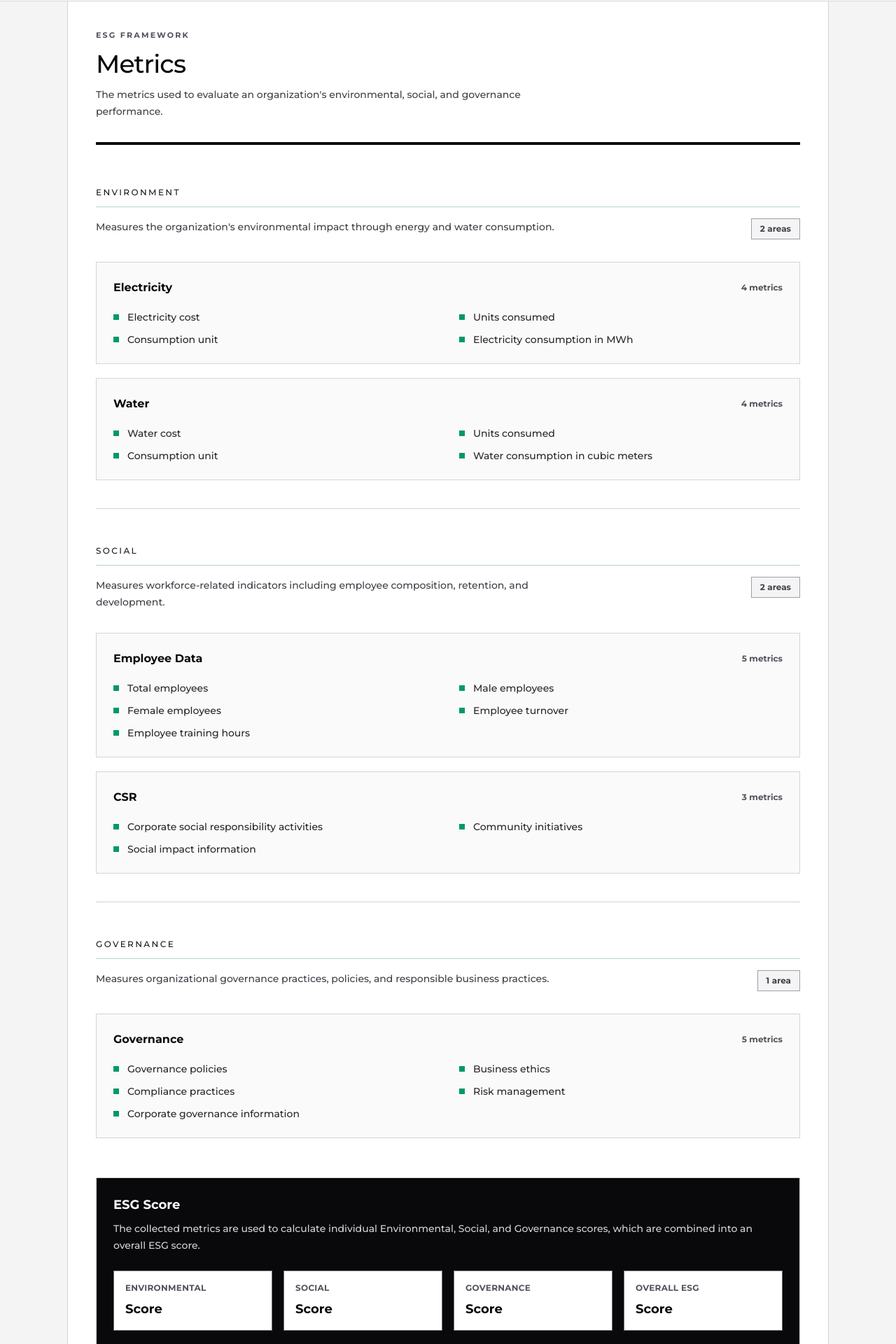
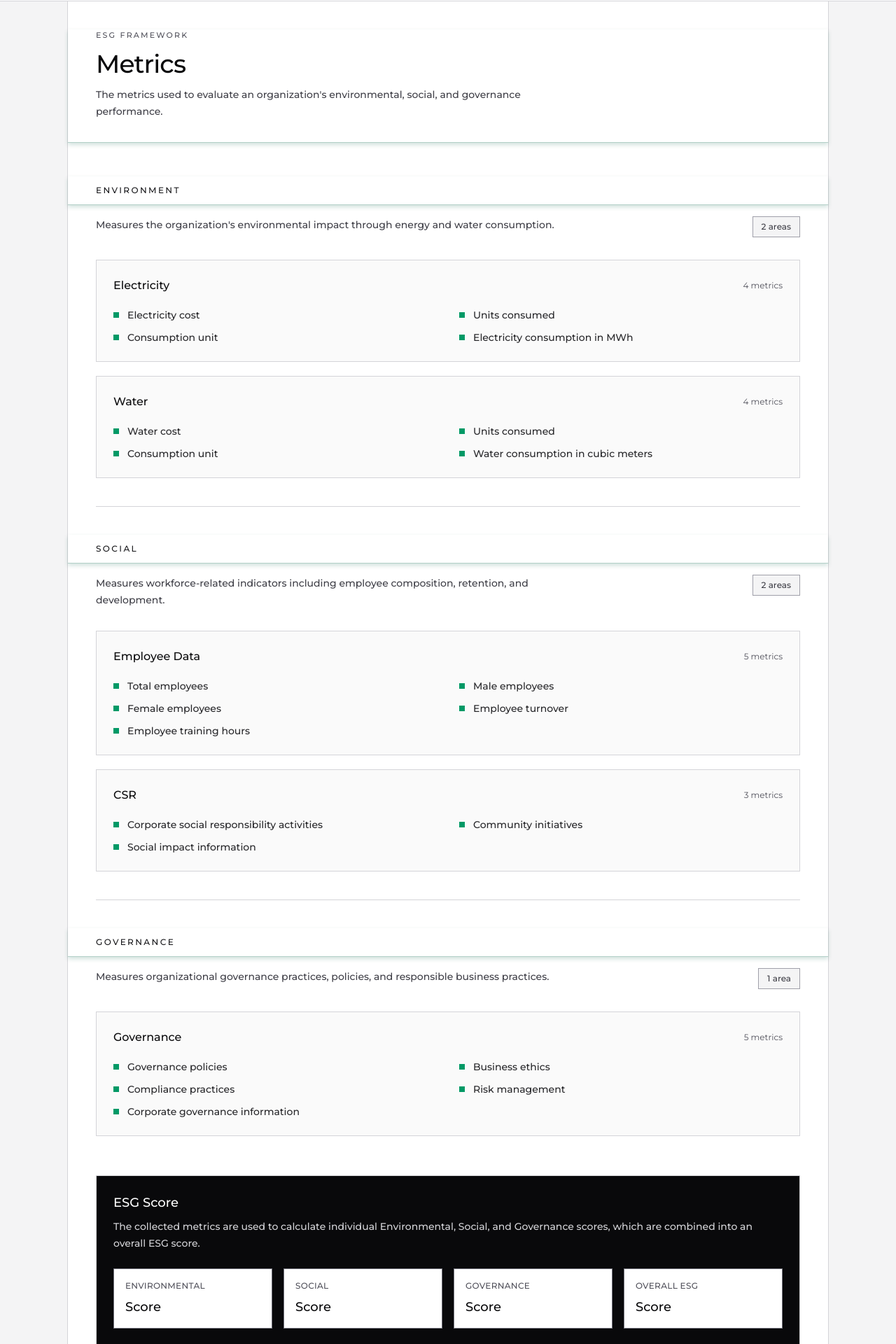
Before and after one commit to Alorik/verde, a Next.js app: page /metrics in a window 1280 px wide. Shown: the part 62-1982 px from the top of the page at 70% size. Built offline with nearby package versions, Linux system fonts and the light colour scheme; no server answers.

Commit message:
fix: metrics

```diff
--- a/app/(dashboard)/assessments/[assessmentId]/page.tsx
+++ b/app/(dashboard)/assessments/[assessmentId]/page.tsx
@@ -638,7 +638,7 @@ export default function AssessmentDetail({
 
   return (
     <div className="bg-zinc-100 px-">
-      <div className="mx-12 border-x border-zinc-300 bg-white py-10 sm:px-10">
+      <div className="mx-12 border-x border-emerald-800/30 bg-white py-10 sm:px-10">
         {/* Breadcrumb */}
 
         <motion.div
@@ -665,7 +665,7 @@ export default function AssessmentDetail({
           </Link>
         </motion.div>
 
-        <div className="sticky top-12 z-20 -mx-10 bg-white border-b border-emerald-500/40">
+        <div className="sticky top-12 z-20 -mx-10 bg-white border-b border-emerald-800/30 shadow-[0_3px_6px_rgba(6,95,70,0.18)]">
           <motion.p
             initial={{ opacity: 0 }}
             animate={{ opacity: 1 }}
@@ -673,12 +673,12 @@ export default function AssessmentDetail({
               duration: 0.4,
               delay: 0.05,
             }}
-            className="pt-6 text-[11px] font-medium uppercase tracking-[0.2em] text-zinc-600 mx-12"
+            className="pt-6 text-[11px] font-medium uppercase tracking-[0.2em] text-zinc-600 mx-10"
           >
             Assessment record
           </motion.p>
 
-          <div className="mt-3 grid grid-cols-[minmax(0,1fr)_auto_auto_auto_minmax(0,1fr)] items-center gap-6  pb-8 mx-12">
+          <div className="mt-3 grid grid-cols-[minmax(0,1fr)_auto_auto_auto_minmax(0,1fr)] items-center gap-6  pb-8 mx-10">
             <motion.h1
               initial={{
                 opacity: 0,
--- a/app/(dashboard)/assessments/page.tsx
+++ b/app/(dashboard)/assessments/page.tsx
@@ -185,12 +185,12 @@ export default function AssessmentsPage() {
   ).length;
 
   return (
-    <main className="bg-zinc-100 px-12">
-      <div className="mx-12 border-x border-zinc-300 bg-white py-10 sm:px-10">
+    <main className="bg-zinc-100">
+      <div className="mx-12 border-x border-emerald-800/30 min-h-screen  bg-white pt-10 sm:px-10">
         {/* Header */}
-          <div className="flex flex-col gap-6 border-b-4 border-zinc-950 pb-8 sm:flex-row sm:items-end sm:justify-between">
-            <div>
-              <p className="text-[11px] font-medium uppercase tracking-[0.2em] text-zinc-600">
+        <div className="flex flex-col gap-6 border-b sticky top-12 -mx-10 border-emerald-800/30 shadow-[0_3px_6px_rgba(6,95,70,0.18)] pb-8 sm:flex-row sm:items-end sm:justify-between">
+          <div className="mx-10">
+            <p className="text-[11px] font-medium uppercase tracking-[0.2em]  text-zinc-600">
               ESG reporting
             </p>
 
@@ -207,7 +207,7 @@ export default function AssessmentsPage() {
           <button
             type="button"
             onClick={() => setShowCreateModal(true)}
-              className="inline-flex items-center gap-2 border border-zinc-950 bg-zinc-950 px-4 py-2.5 text-sm font-medium text-white transition hover:bg-emerald-900"
+            className="inline-flex mx-12 items-center gap-2 border border-zinc-950 bg-zinc-950 px-4 py-2.5 text-sm font-medium text-white transition hover:bg-emerald-900"
           >
             <span className="text-base leading-none">+</span>
             New assessment
@@ -327,9 +327,7 @@ export default function AssessmentsPage() {
 
                         <span>
                           Created{" "}
-                            {new Date(
-                              assessment.createdAt,
-                            ).toLocaleDateString()}
+                          {new Date(assessment.createdAt).toLocaleDateString()}
                         </span>
                       </div>
                     </div>
@@ -462,9 +460,7 @@ export default function AssessmentsPage() {
                   <textarea
                     id="assessment-description"
                     value={newDescription}
-                      onChange={(event) =>
-                        setNewDescription(event.target.value)
-                      }
+                    onChange={(event) => setNewDescription(event.target.value)}
                     rows={3}
                     placeholder="Briefly describe this reporting period..."
                     className="mt-2 w-full resize-none border border-zinc-400 bg-white px-3 py-2.5 text-sm font-medium text-zinc-950 outline-none transition focus:border-zinc-950"
@@ -472,9 +468,7 @@ export default function AssessmentsPage() {
                 </div>
 
                 {createError && (
-                    <p className="mt-4 text-[11px] text-red-600">
-                      {createError}
-                    </p>
+                  <p className="mt-4 text-[11px] text-red-600">{createError}</p>
                 )}
 
                 <div className="mt-8 flex justify-end gap-3">
--- a/app/(dashboard)/metrics/page.tsx
+++ b/app/(dashboard)/metrics/page.tsx
@@ -77,8 +77,9 @@ export default function MetricsPage() {
     <main className="bg-zinc-100 px-12">
       <div className="mx-12 border-x border-zinc-300 bg-white py-10 sm:px-10">
         {/* Header */}
-        <div className="border-b-4 border-zinc-950 pb-8">
-          <p className="text-[11px] font-bold uppercase tracking-[0.2em] text-zinc-600">
+        <div className="border-b border-emerald-800/30 shadow-[0_3px_6px_rgba(6,95,70,0.18)]  z-20 pb-8 -mx-10">
+          <div className="mx-10">
+            <p className="text-[11px] font-medium uppercase tracking-[0.2em] text-zinc-600 ">
               ESG framework
             </p>
 
@@ -90,6 +91,7 @@ export default function MetricsPage() {
               The metrics used to evaluate an organization&apos;s environmental,
               social, and governance performance.
             </p>
+          </div>
         </div>
 
         {/* ESG Categories */}
@@ -106,8 +108,11 @@ export default function MetricsPage() {
               className="relative border-b border-zinc-300 pb-10 last:border-b-0"
             >
               {/* Category */}
-              <h2 className="sticky top-16 z-10 border-b border-emerald-700/30 bg-white py-3 text-xs font-medium uppercase tracking-[0.2em] text-zinc-900">
+              <h2 className="sticky top-16 z-10 border-b border-emerald-800/30 shadow-[0_3px_6px_rgba(6,95,70,0.18)] -mx-10 bg-white py-3 text-xs font-medium uppercase tracking-[0.2em] text-zinc-900">
+                <div className="mx-10">
                         {category.category}
+                </div>
+
               </h2>
 
               {/* EVERYTHING BELOW BELONGS TO THIS CATEGORY */}
@@ -118,7 +123,7 @@ export default function MetricsPage() {
                     {category.description}
                   </p>
 
-                  <div className="shrink-0 border border-zinc-400 bg-zinc-100 px-3 py-1.5 text-xs font-bold text-zinc-700">
+                  <div className="shrink-0 border border-zinc-400 bg-zinc-100 px-3 py-1.5 text-xs font-medium text-zinc-700">
                     {category.areas.length}{" "}
                     {category.areas.length === 1 ? "area" : "areas"}
                   </div>
@@ -132,11 +137,11 @@ export default function MetricsPage() {
                       className="border border-zinc-300 bg-zinc-50 p-6 transition-colors hover:border-emerald-500 hover:bg-emerald-50/40"
                     >
                       <div className="flex items-center justify-between">
-                        <h3 className="text-base font-bold text-zinc-950">
+                        <h3 className="text-base font-medium text-zinc-950">
                           {area.name}
                         </h3>
 
-                        <span className="text-xs font-semibold text-zinc-600">
+                        <span className="text-xs font-semimedium text-zinc-600">
                           {area.metrics.length} metrics
                         </span>
                       </div>
@@ -167,7 +172,7 @@ export default function MetricsPage() {
           transition={{ duration: 0.4, delay: 0.35 }}
           className="mt-4 border border-zinc-300 bg-zinc-950 p-6 text-white"
         >
-          <h2 className="text-lg font-bold text-white">ESG Score</h2>
+          <h2 className="text-lg font-medium text-white">ESG Score</h2>
 
           <p className="mt-2 text-sm font-medium leading-6 text-zinc-300">
             The collected metrics are used to calculate individual
@@ -182,11 +187,13 @@ export default function MetricsPage() {
                   key={score}
                   className="border border-zinc-500 bg-white p-4 text-zinc-950"
                 >
-                  <p className="text-xs font-bold uppercase tracking-wide text-zinc-600">
+                  <p className="text-xs font-medium uppercase tracking-wide text-zinc-600">
                     {score}
                   </p>
 
-                  <p className="mt-2 text-lg font-bold text-zinc-950">Score</p>
+                  <p className="mt-2 text-lg font-medium text-zinc-950">
+                    Score
+                  </p>
                 </div>
               ),
             )}
```
Lines whose indentation alone changed are shown as unchanged.
